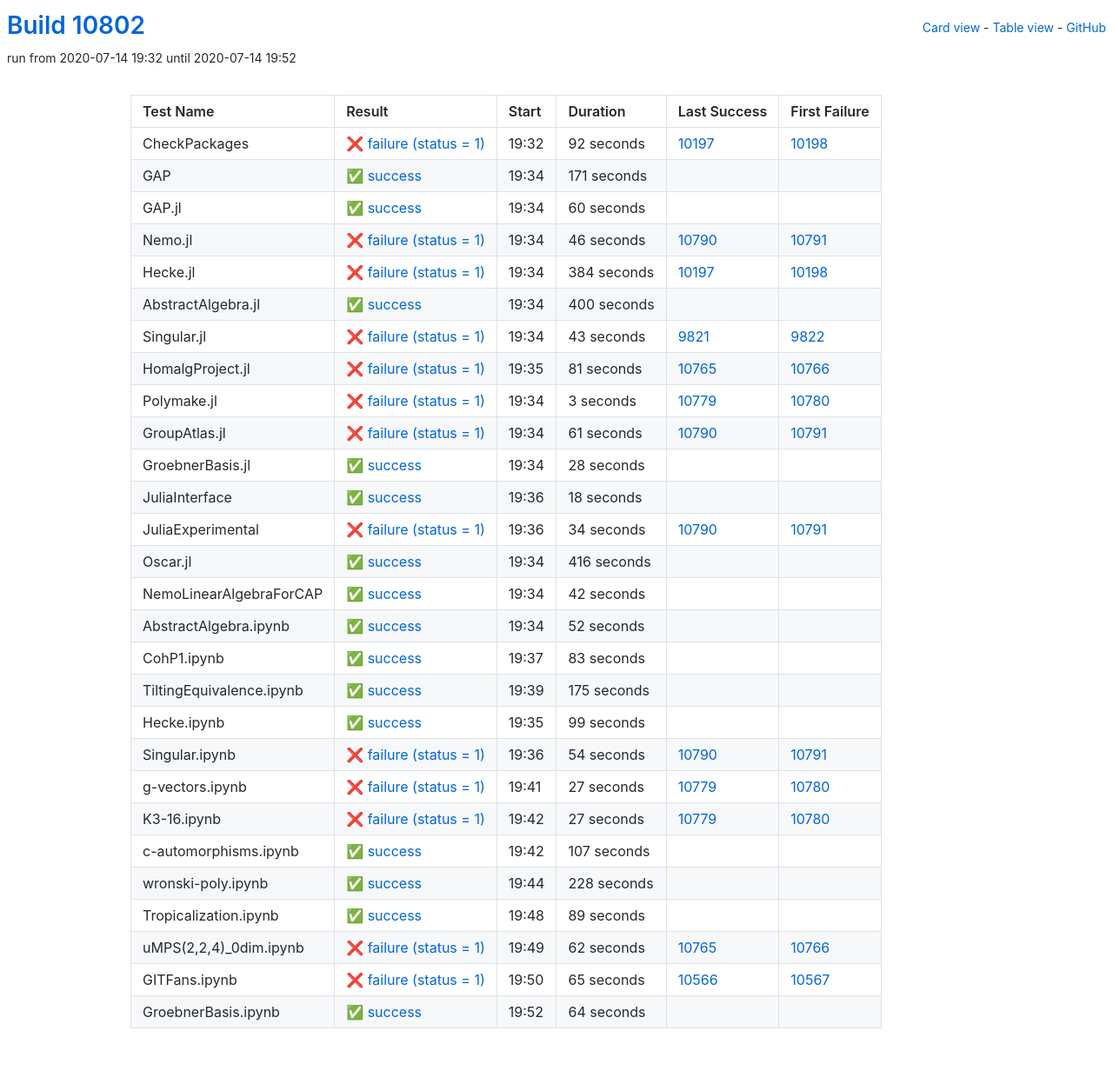
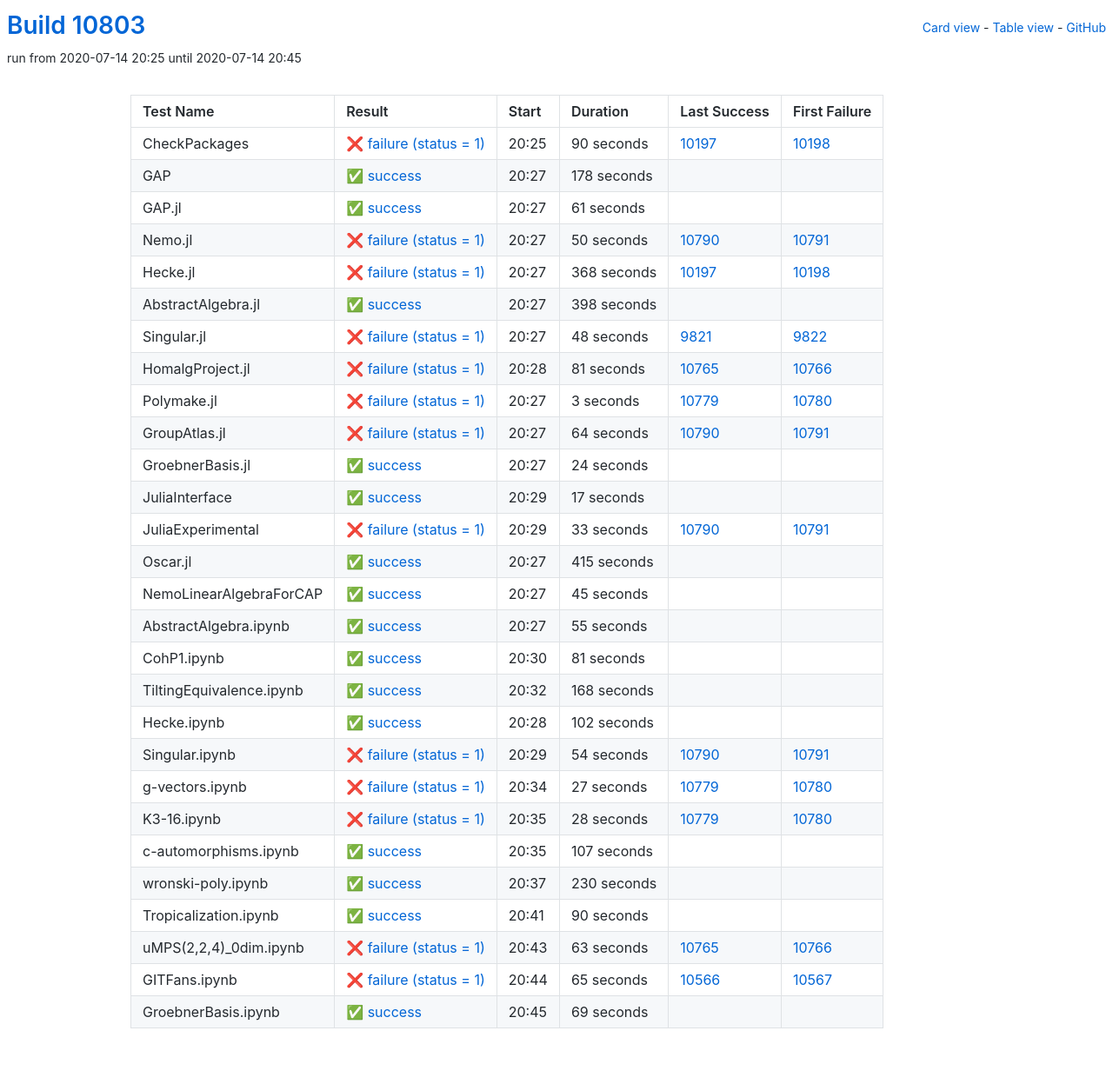
Before and after one commit to oscar-system/oscar-ci-status, a Jekyll site: the page built from table.html, in a window 1280 px wide. Shown: the whole page at 87% size. Built offline with Jekyll 4.4.1, drawn with Linux system fonts in a browser that asks for light colours.

Commit message:
Build #10803

```diff
--- a/_data/ci.yml
+++ b/_data/ci.yml
@@ -1,6 +1,6 @@
 ---
-build: 10802
-build_url: https://oscarci.mathematik.uni-kl.de/job/oscar/10802/
+build: 10803
+build_url: https://oscarci.mathematik.uni-kl.de/job/oscar/10803/
 job: oscar
 organization: oscar-system
 repo: oscar-ci-status
@@ -8,92 +8,92 @@
 tests:
 - name: CheckPackages
   id: checkpackages
-  log: https://oscarci.mathematik.uni-kl.de/job/oscar/10802/artifact/logs/build-10802/CheckPackages.log
-  start: 2020-07-14 19:32
+  log: https://oscarci.mathematik.uni-kl.de/job/oscar/10803/artifact/logs/build-10803/CheckPackages.log
+  start: 2020-07-14 20:25
   success: false
   exitcode: 1
   status: failure
-  duration: 92
+  duration: 90
   last_success: 10197
   last_success_url: https://oscarci.mathematik.uni-kl.de/job/oscar/10197/
   first_failure: 10198
   first_failure_url: https://oscarci.mathematik.uni-kl.de/job/oscar/10198/
 - name: GAP
   id: gap
-  log: https://oscarci.mathematik.uni-kl.de/job/oscar/10802/artifact/logs/build-10802/GAP.log
-  start: 2020-07-14 19:34
+  log: https://oscarci.mathematik.uni-kl.de/job/oscar/10803/artifact/logs/build-10803/GAP.log
+  start: 2020-07-14 20:27
   success: true
   exitcode: 0
   status: success
-  duration: 171
+  duration: 178
   last_success: false
   last_success_url:
   first_failure: false
   first_failure_url:
 - name: GAP.jl
   id: gap-jl
-  log: https://oscarci.mathematik.uni-kl.de/job/oscar/10802/artifact/logs/build-10802/GAP.jl.log
-  start: 2020-07-14 19:34
+  log: https://oscarci.mathematik.uni-kl.de/job/oscar/10803/artifact/logs/build-10803/GAP.jl.log
+  start: 2020-07-14 20:27
   success: true
   exitcode: 0
   status: success
-  duration: 60
+  duration: 61
   last_success: false
   last_success_url:
   first_failure: false
   first_failure_url:
 - name: Nemo.jl
   id: nemo-jl
-  log: https://oscarci.mathematik.uni-kl.de/job/oscar/10802/artifact/logs/build-10802/Nemo.jl.log
-  start: 2020-07-14 19:34
+  log: https://oscarci.mathematik.uni-kl.de/job/oscar/10803/artifact/logs/build-10803/Nemo.jl.log
+  start: 2020-07-14 20:27
   success: false
   exitcode: 1
   status: failure
-  duration: 46
+  duration: 50
   last_success: 10790
   last_success_url: https://oscarci.mathematik.uni-kl.de/job/oscar/10790/
   first_failure: 10791
   first_failure_url: https://oscarci.mathematik.uni-kl.de/job/oscar/10791/
 - name: Hecke.jl
   id: hecke-jl
-  log: https://oscarci.mathematik.uni-kl.de/job/oscar/10802/artifact/logs/build-10802/Hecke.jl.log
-  start: 2020-07-14 19:34
+  log: https://oscarci.mathematik.uni-kl.de/job/oscar/10803/artifact/logs/build-10803/Hecke.jl.log
+  start: 2020-07-14 20:27
   success: false
   exitcode: 1
   status: failure
-  duration: 384
+  duration: 368
   last_success: 10197
   last_success_url: https://oscarci.mathematik.uni-kl.de/job/oscar/10197/
   first_failure: 10198
   first_failure_url: https://oscarci.mathematik.uni-kl.de/job/oscar/10198/
 - name: AbstractAlgebra.jl
   id: abstractalgebra-jl
-  log: https://oscarci.mathematik.uni-kl.de/job/oscar/10802/artifact/logs/build-10802/AbstractAlgebra.jl.log
-  start: 2020-07-14 19:34
+  log: https://oscarci.mathematik.uni-kl.de/job/oscar/10803/artifact/logs/build-10803/AbstractAlgebra.jl.log
+  start: 2020-07-14 20:27
   success: true
   exitcode: 0
   status: success
-  duration: 400
+  duration: 398
   last_success: false
   last_success_url:
   first_failure: false
   first_failure_url:
 - name: Singular.jl
   id: singular-jl
-  log: https://oscarci.mathematik.uni-kl.de/job/oscar/10802/artifact/logs/build-10802/Singular.jl.log
-  start: 2020-07-14 19:34
+  log: https://oscarci.mathematik.uni-kl.de/job/oscar/10803/artifact/logs/build-10803/Singular.jl.log
+  start: 2020-07-14 20:27
   success: false
   exitcode: 1
   status: failure
-  duration: 43
+  duration: 48
   last_success: 9821
   last_success_url: https://oscarci.mathematik.uni-kl.de/job/oscar/9821/
   first_failure: 9822
   first_failure_url: https://oscarci.mathematik.uni-kl.de/job/oscar/9822/
 - name: HomalgProject.jl
   id: homalgproject-jl
-  log: https://oscarci.mathematik.uni-kl.de/job/oscar/10802/artifact/logs/build-10802/HomalgProject.jl.log
-  start: 2020-07-14 19:35
+  log: https://oscarci.mathematik.uni-kl.de/job/oscar/10803/artifact/logs/build-10803/HomalgProject.jl.log
+  start: 2020-07-14 20:28
   success: false
   exitcode: 1
   status: failure
@@ -104,8 +104,8 @@
   first_failure_url: https://oscarci.mathematik.uni-kl.de/job/oscar/10766/
 - name: Polymake.jl
   id: polymake-jl
-  log: https://oscarci.mathematik.uni-kl.de/job/oscar/10802/artifact/logs/build-10802/Polymake.jl.log
-  start: 2020-07-14 19:34
+  log: https://oscarci.mathematik.uni-kl.de/job/oscar/10803/artifact/logs/build-10803/Polymake.jl.log
+  start: 2020-07-14 20:27
   success: false
   exitcode: 1
   status: failure
@@ -116,128 +116,128 @@
   first_failure_url: https://oscarci.mathematik.uni-kl.de/job/oscar/10780/
 - name: GroupAtlas.jl
   id: groupatlas-jl
-  log: https://oscarci.mathematik.uni-kl.de/job/oscar/10802/artifact/logs/build-10802/GroupAtlas.jl.log
-  start: 2020-07-14 19:34
+  log: https://oscarci.mathematik.uni-kl.de/job/oscar/10803/artifact/logs/build-10803/GroupAtlas.jl.log
+  start: 2020-07-14 20:27
   success: false
   exitcode: 1
   status: failure
-  duration: 61
+  duration: 64
   last_success: 10790
   last_success_url: https://oscarci.mathematik.uni-kl.de/job/oscar/10790/
   first_failure: 10791
   first_failure_url: https://oscarci.mathematik.uni-kl.de/job/oscar/10791/
 - name: GroebnerBasis.jl
   id: groebnerbasis-jl
-  log: https://oscarci.mathematik.uni-kl.de/job/oscar/10802/artifact/logs/build-10802/GroebnerBasis.jl.log
-  start: 2020-07-14 19:34
+  log: https://oscarci.mathematik.uni-kl.de/job/oscar/10803/artifact/logs/build-10803/GroebnerBasis.jl.log
+  start: 2020-07-14 20:27
   success: true
   exitcode: 0
   status: success
-  duration: 28
+  duration: 24
   last_success: false
   last_success_url:
   first_failure: false
   first_failure_url:
 - name: JuliaInterface
   id: juliainterface
-  log: https://oscarci.mathematik.uni-kl.de/job/oscar/10802/artifact/logs/build-10802/JuliaInterface.log
-  start: 2020-07-14 19:36
+  log: https://oscarci.mathematik.uni-kl.de/job/oscar/10803/artifact/logs/build-10803/JuliaInterface.log
+  start: 2020-07-14 20:29
   success: true
   exitcode: 0
   status: success
-  duration: 18
+  duration: 17
   last_success: false
   last_success_url:
   first_failure: false
   first_failure_url:
 - name: JuliaExperimental
   id: juliaexperimental
-  log: https://oscarci.mathematik.uni-kl.de/job/oscar/10802/artifact/logs/build-10802/JuliaExperimental.log
-  start: 2020-07-14 19:36
+  log: https://oscarci.mathematik.uni-kl.de/job/oscar/10803/artifact/logs/build-10803/JuliaExperimental.log
+  start: 2020-07-14 20:29
   success: false
   exitcode: 1
   status: failure
-  duration: 34
+  duration: 33
   last_success: 10790
   last_success_url: https://oscarci.mathematik.uni-kl.de/job/oscar/10790/
   first_failure: 10791
   first_failure_url: https://oscarci.mathematik.uni-kl.de/job/oscar/10791/
 - name: Oscar.jl
   id: oscar-jl
-  log: https://oscarci.mathematik.uni-kl.de/job/oscar/10802/artifact/logs/build-10802/Oscar.jl.log
-  start: 2020-07-14 19:34
+  log: https://oscarci.mathematik.uni-kl.de/job/oscar/10803/artifact/logs/build-10803/Oscar.jl.log
+  start: 2020-07-14 20:27
   success: true
   exitcode: 0
   status: success
-  duration: 416
+  duration: 415
   last_success: false
   last_success_url:
   first_failure: false
   first_failure_url:
 - name: NemoLinearAlgebraForCAP
   id: nemolinearalgebraforcap
-  log: https://oscarci.mathematik.uni-kl.de/job/oscar/10802/artifact/logs/build-10802/NemoLinearAlgebraForCAP.log
-  start: 2020-07-14 19:34
+  log: https://oscarci.mathematik.uni-kl.de/job/oscar/10803/artifact/logs/build-10803/NemoLinearAlgebraForCAP.log
+  start: 2020-07-14 20:27
   success: true
   exitcode: 0
   status: success
-  duration: 42
+  duration: 45
   last_success: false
   last_success_url:
   first_failure: false
   first_failure_url:
 - name: AbstractAlgebra.ipynb
   id: abstractalgebra-ipynb
-  log: https://oscarci.mathematik.uni-kl.de/job/oscar/10802/artifact/logs/build-10802/AbstractAlgebra.ipynb.log
-  start: 2020-07-14 19:34
+  log: https://oscarci.mathematik.uni-kl.de/job/oscar/10803/artifact/logs/build-10803/AbstractAlgebra.ipynb.log
+  start: 2020-07-14 20:27
   success: true
   exitcode: 0
   status: success
-  duration: 52
+  duration: 55
   last_success: false
   last_success_url:
   first_failure: false
   first_failure_url:
 - name: CohP1.ipynb
   id: cohp1-ipynb
-  log: https://oscarci.mathematik.uni-kl.de/job/oscar/10802/artifact/logs/build-10802/CohP1.ipynb.log
-  start: 2020-07-14 19:37
+  log: https://oscarci.mathematik.uni-kl.de/job/oscar/10803/artifact/logs/build-10803/CohP1.ipynb.log
+  start: 2020-07-14 20:30
   success: true
   exitcode: 0
   status: success
-  duration: 83
+  duration: 81
   last_success: false
   last_success_url:
   first_failure: false
   first_failure_url:
 - name: TiltingEquivalence.ipynb
   id: tiltingequivalence-ipynb
-  log: https://oscarci.mathematik.uni-kl.de/job/oscar/10802/artifact/logs/build-10802/TiltingEquivalence.ipynb.log
-  start: 2020-07-14 19:39
+  log: https://oscarci.mathematik.uni-kl.de/job/oscar/10803/artifact/logs/build-10803/TiltingEquivalence.ipynb.log
+  start: 2020-07-14 20:32
   success: true
   exitcode: 0
   status: success
-  duration: 175
+  duration: 168
   last_success: false
   last_success_url:
   first_failure: false
   first_failure_url:
 - name: Hecke.ipynb
   id: hecke-ipynb
-  log: https://oscarci.mathematik.uni-kl.de/job/oscar/10802/artifact/logs/build-10802/Hecke.ipynb.log
-  start: 2020-07-14 19:35
+  log: https://oscarci.mathematik.uni-kl.de/job/oscar/10803/artifact/logs/build-10803/Hecke.ipynb.log
+  start: 2020-07-14 20:28
   success: true
   exitcode: 0
   status: success
-  duration: 99
+  duration: 102
   last_success: false
   last_success_url:
   first_failure: false
   first_failure_url:
 - name: Singular.ipynb
   id: singular-ipynb
-  log: https://oscarci.mathematik.uni-kl.de/job/oscar/10802/artifact/logs/build-10802/Singular.ipynb.log
-  start: 2020-07-14 19:36
+  log: https://oscarci.mathematik.uni-kl.de/job/oscar/10803/artifact/logs/build-10803/Singular.ipynb.log
+  start: 2020-07-14 20:29
   success: false
   exitcode: 1
   status: failure
@@ -248,8 +248,8 @@
   first_failure_url: https://oscarci.mathematik.uni-kl.de/job/oscar/10791/
 - name: g-vectors.ipynb
   id: g-vectors-ipynb
-  log: https://oscarci.mathematik.uni-kl.de/job/oscar/10802/artifact/logs/build-10802/g-vectors.ipynb.log
-  start: 2020-07-14 19:41
+  log: https://oscarci.mathematik.uni-kl.de/job/oscar/10803/artifact/logs/build-10803/g-vectors.ipynb.log
+  start: 2020-07-14 20:34
   success: false
   exitcode: 1
   status: failure
@@ -260,20 +260,20 @@
   first_failure_url: https://oscarci.mathematik.uni-kl.de/job/oscar/10780/
 - name: K3-16.ipynb
   id: k3-16-ipynb
-  log: https://oscarci.mathematik.uni-kl.de/job/oscar/10802/artifact/logs/build-10802/K3-16.ipynb.log
-  start: 2020-07-14 19:42
+  log: https://oscarci.mathematik.uni-kl.de/job/oscar/10803/artifact/logs/build-10803/K3-16.ipynb.log
+  start: 2020-07-14 20:35
   success: false
   exitcode: 1
   status: failure
-  duration: 27
+  duration: 28
   last_success: 10779
   last_success_url: https://oscarci.mathematik.uni-kl.de/job/oscar/10779/
   first_failure: 10780
   first_failure_url: https://oscarci.mathematik.uni-kl.de/job/oscar/10780/
 - name: c-automorphisms.ipynb
   id: c-automorphisms-ipynb
-  log: https://oscarci.mathematik.uni-kl.de/job/oscar/10802/artifact/logs/build-10802/c-automorphisms.ipynb.log
-  start: 2020-07-14 19:42
+  log: https://oscarci.mathematik.uni-kl.de/job/oscar/10803/artifact/logs/build-10803/c-automorphisms.ipynb.log
+  start: 2020-07-14 20:35
   success: true
   exitcode: 0
   status: success
@@ -284,44 +284,44 @@
   first_failure_url:
 - name: wronski-poly.ipynb
   id: wronski-poly-ipynb
-  log: https://oscarci.mathematik.uni-kl.de/job/oscar/10802/artifact/logs/build-10802/wronski-poly.ipynb.log
-  start: 2020-07-14 19:44
+  log: https://oscarci.mathematik.uni-kl.de/job/oscar/10803/artifact/logs/build-10803/wronski-poly.ipynb.log
+  start: 2020-07-14 20:37
   success: true
   exitcode: 0
   status: success
-  duration: 228
+  duration: 230
   last_success: false
   last_success_url:
   first_failure: false
   first_failure_url:
 - name: Tropicalization.ipynb
   id: tropicalization-ipynb
-  log: https://oscarci.mathematik.uni-kl.de/job/oscar/10802/artifact/logs/build-10802/Tropicalization.ipynb.log
-  start: 2020-07-14 19:48
+  log: https://oscarci.mathematik.uni-kl.de/job/oscar/10803/artifact/logs/build-10803/Tropicalization.ipynb.log
+  start: 2020-07-14 20:41
   success: true
   exitcode: 0
   status: success
-  duration: 89
+  duration: 90
   last_success: false
   last_success_url:
   first_failure: false
   first_failure_url:
 - name: uMPS(2,2,4)_0dim.ipynb
   id: umps-2-2-4-0dim-ipynb
-  log: https://oscarci.mathematik.uni-kl.de/job/oscar/10802/artifact/logs/build-10802/uMPS-2-2-4-_0dim.ipynb.log
-  start: 2020-07-14 19:49
+  log: https://oscarci.mathematik.uni-kl.de/job/oscar/10803/artifact/logs/build-10803/uMPS-2-2-4-_0dim.ipynb.log
+  start: 2020-07-14 20:43
   success: false
   exitcode: 1
   status: failure
-  duration: 62
+  duration: 63
   last_success: 10765
   last_success_url: https://oscarci.mathematik.uni-kl.de/job/oscar/10765/
   first_failure: 10766
   first_failure_url: https://oscarci.mathematik.uni-kl.de/job/oscar/10766/
 - name: GITFans.ipynb
   id: gitfans-ipynb
-  log: https://oscarci.mathematik.uni-kl.de/job/oscar/10802/artifact/logs/build-10802/GITFans.ipynb.log
-  start: 2020-07-14 19:50
+  log: https://oscarci.mathematik.uni-kl.de/job/oscar/10803/artifact/logs/build-10803/GITFans.ipynb.log
+  start: 2020-07-14 20:44
   success: false
   exitcode: 1
   status: failure
@@ -332,12 +332,12 @@
   first_failure_url: https://oscarci.mathematik.uni-kl.de/job/oscar/10567/
 - name: GroebnerBasis.ipynb
   id: groebnerbasis-ipynb
-  log: https://oscarci.mathematik.uni-kl.de/job/oscar/10802/artifact/logs/build-10802/GroebnerBasis.ipynb.log
-  start: 2020-07-14 19:52
+  log: https://oscarci.mathematik.uni-kl.de/job/oscar/10803/artifact/logs/build-10803/GroebnerBasis.ipynb.log
+  start: 2020-07-14 20:45
   success: true
   exitcode: 0
   status: success
-  duration: 64
+  duration: 69
   last_success: false
   last_success_url:
   first_failure: false
```
Also changed, not shown: README.md.
